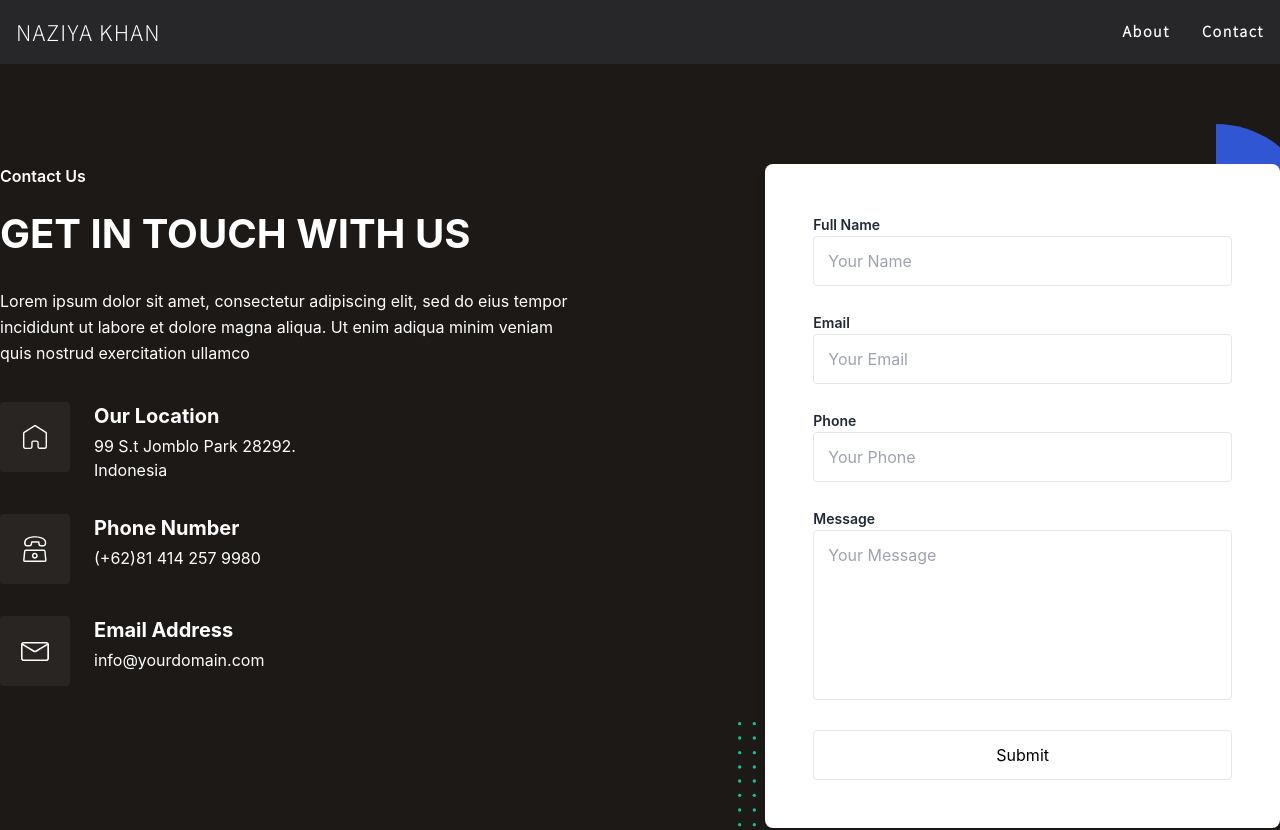
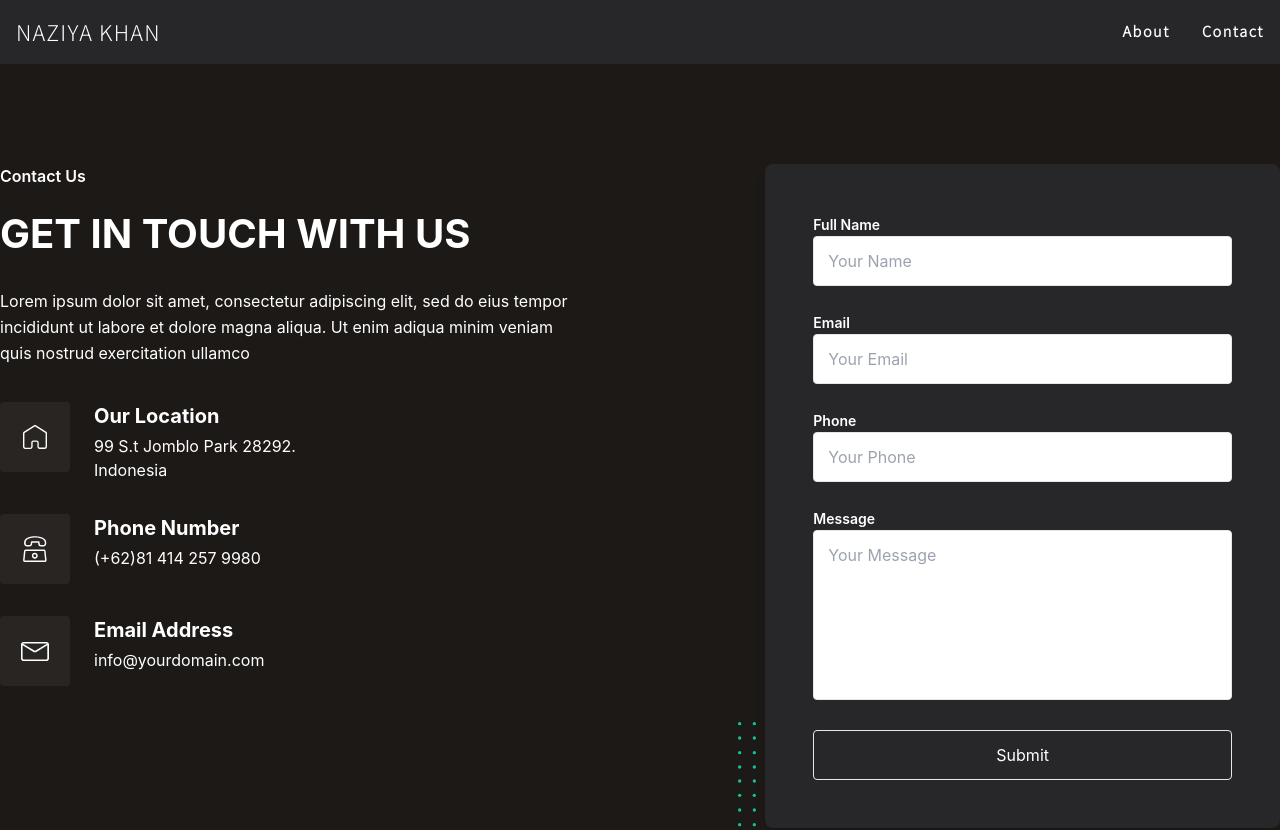
Before and after one commit to shashankranjan-dev/Writer, a React (Create React App) app: page /contact in a window 1280 px wide. Shown: the top 830 px of the page. Built offline with nearby package versions, Linux system fonts and the light colour scheme.

Commit message:
contact page change

```diff
--- a/src/components/Contact/Contact.js
+++ b/src/components/Contact/Contact.js
@@ -119,11 +119,11 @@ function Contact() {
               </div>
             </div>
             <div class="w-full px-4 lg:w-1/2 xl:w-5/12">
-              <div class="relative rounded-lg bg-white p-8 shadow-lg sm:p-12">
+              <div class="relative rounded-lg bg-zinc-800 p-8 shadow-lg sm:p-12">
                 <form id="contact" onSubmit={handleSubmit}>
                   <label
                     htmlFor="full_name"
-                    className="text-gray-800 text-sm  font-semibold leading-tight tracking-normal "
+                    className="text-white text-sm  font-semibold leading-tight tracking-normal "
                   >
                     Full Name
                   </label>
@@ -138,7 +138,7 @@ function Contact() {
                   </div>
                   <label
                     htmlFor="email"
-                    className="text-gray-800 text-sm font-semibold leading-tight tracking-normal mb-2"
+                    className="text-white text-sm font-semibold leading-tight tracking-normal mb-2"
                   >
                     Email
                   </label>
@@ -153,7 +153,7 @@ function Contact() {
                   </div>
                   <label
                     htmlFor="phone"
-                    className="text-gray-800 text-sm font-semibold leading-tight tracking-normal mb-2"
+                    className="text-white text-sm font-semibold leading-tight tracking-normal mb-2"
                   >
                     Phone
                   </label>
@@ -168,7 +168,7 @@ function Contact() {
                   </div>
                   <label
                     htmlFor="message "
-                    className="text-gray-800 text-sm font-semibold leading-tight tracking-normal mb-2"
+                    className="text-white text-sm font-semibold leading-tight tracking-normal mb-2"
                   >
                     Message
                   </label>
@@ -184,7 +184,7 @@ function Contact() {
                   <div>
                     <button
                       type="submit"
-                      class="bg-primary border-primary w-full rounded border p-3 text-black transition hover:bg-opacity-90"
+                      class="bg-primary border-primary w-full rounded border p-3 text-white transition hover:bg-opacity-90"
                     >
                       {status}
                     </button>
@@ -192,7 +192,7 @@ function Contact() {
                 </form>
                 <div>
                   <span class="absolute -top-10 -right-9 z-[-1]">
-                    <svg
+                    {/* <svg
                       width="100"
                       height="100"
                       viewBox="0 0 100 100"
@@ -205,7 +205,7 @@ function Contact() {
                         d="M0 100C0 44.7715 0 0 0 0C55.2285 0 100 44.7715 100 100C100 100 100 100 0 100Z"
                         fill="#3056D3"
                       />
-                    </svg>
+                    </svg> */}
                   </span>
                   <span class="absolute -right-10 top-[90px] z-[-1]">
                     <svg
```
